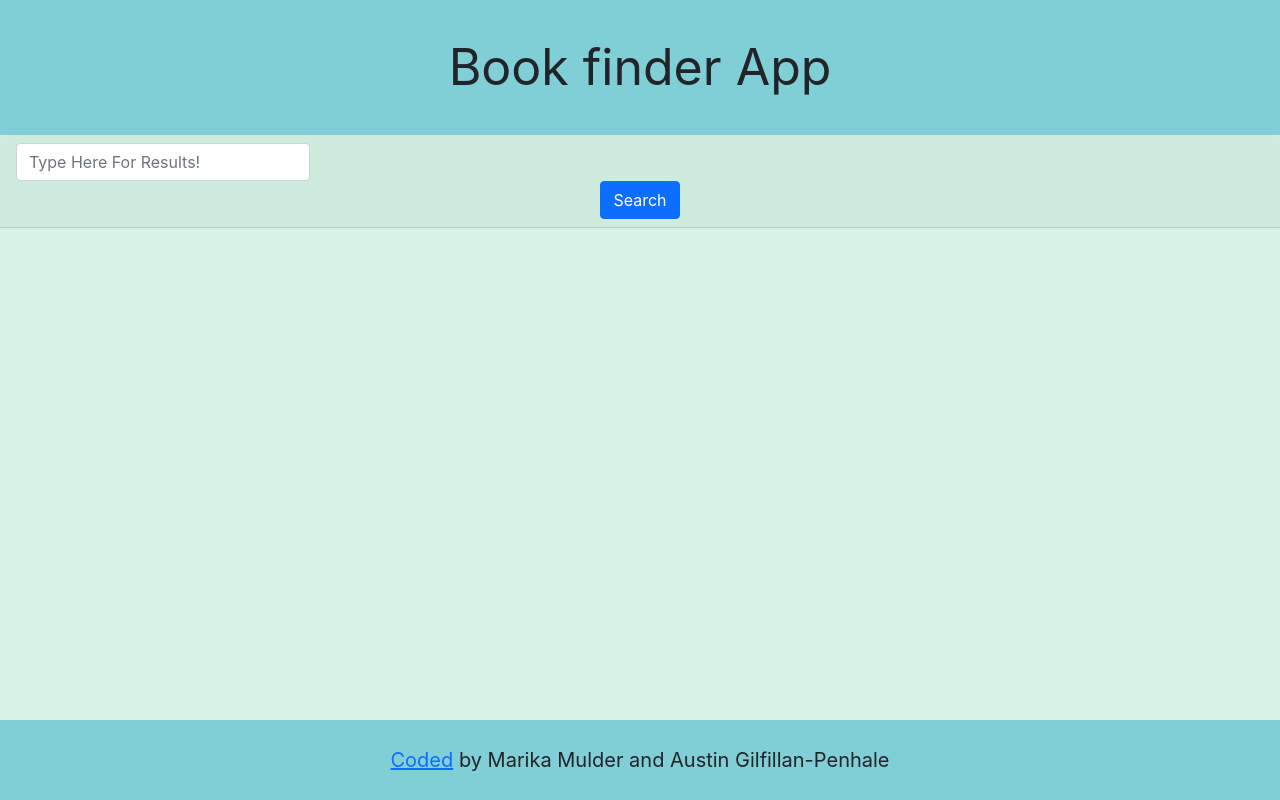
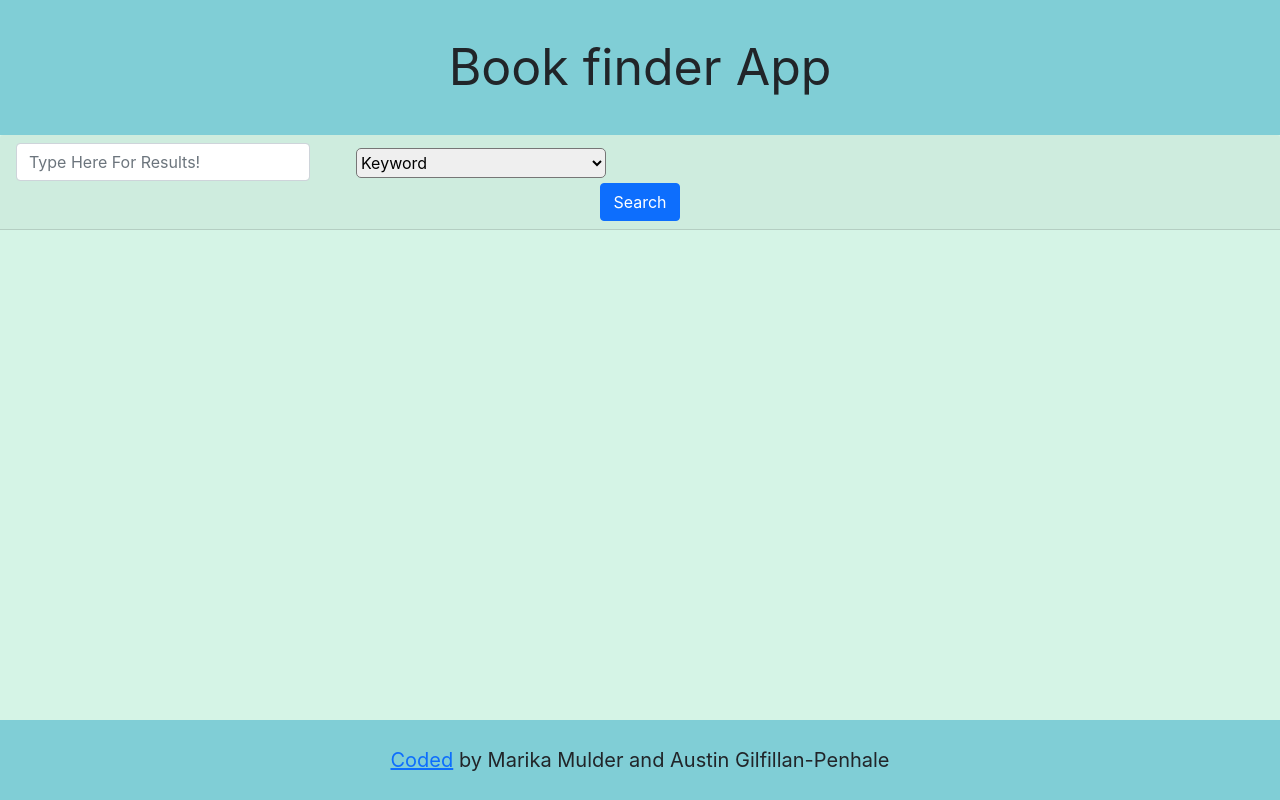
Before and after one commit to AGPenhale14/bookfinder, a React (Create React App) app: page / in a window 1280 px wide. Built offline with nearby package versions, Linux system fonts and the light colour scheme.

Commit message:
added dropdown to control searchbar input

```diff
--- a/src/components/Body/body.css
+++ b/src/components/Body/body.css
@@ -22,3 +22,10 @@
 .rightInfo {
     margin: 0px 0px 0px 4px;
 }
+
+#slectedType{
+    width: 250px;
+    height: 30px;
+    border-radius: 5px;
+    margin: 5px;
+}
--- a/src/components/Body/body.js
+++ b/src/components/Body/body.js
@@ -20,7 +20,29 @@ export default function Body() {
 
     function handleChange(event) {
         const book = event.target.value;
-        setBook(book);
+        var dropdown = document.getElementById("slectedType");
+        var value = dropdown.value;
+
+        if (value === "keyword") {
+            setBook(book);
+        }
+
+        if (value === "subject") {
+            setBook("subject:" + book);
+        }
+
+        if (value === "title") {
+            setBook("intitle:" + book);
+        }
+
+        if (value === "author") {
+            setBook("inauthor:" + book);
+        }
+
+        if (value === "isbn") {
+            setBook("isbn:" + book);
+        }
+
     }
 
     function handleSubmit(event) {
@@ -40,6 +62,15 @@ export default function Body() {
                 <div className="col-12 col-md-3 col-xl-3">
                     <input onChange={handleChange} className="AutoFocus form-control" placeholder="Type Here For Results!" type="text" />
                 </div>
+                <div className="col-12 col-md-3 col-xl-3">
+                    <select onChange={handleChange} id="slectedType">
+                        <option value="keyword">Keyword</option>
+                        <option value="subject">Subject</option>
+                        <option value="title">Title</option>
+                        <option value="author">Author</option>
+                        <option value="isbn">ISBN Number</option>
+                    </select>
+                </div>
                 <div className="ml-auto">
                     <input type="submit" value="Search" className="btn btn-primary search-btn" />
                 </div>
@@ -47,7 +78,7 @@ export default function Body() {
         </div>
         <div className="container-fluid">
             <div className="row bookOutput">
-                {result.map(book => (
+                {result ? result.map(book => (
                     <div className="col-sm-2" style={{ 'width': '550px'}}>
 
                         <Card border="secondary" style={{ 'marginTop': '10px', 'marginBottom': '10px'}}>
@@ -93,7 +124,7 @@ export default function Body() {
                             </Card.Body>
                         </Card>
                     </div>
-                ))}
+                )): <p>Unfortunately, no results were found with your search.  Change the search parameters & try again...</p> }
             </div>
         </div>
     </form>
```
